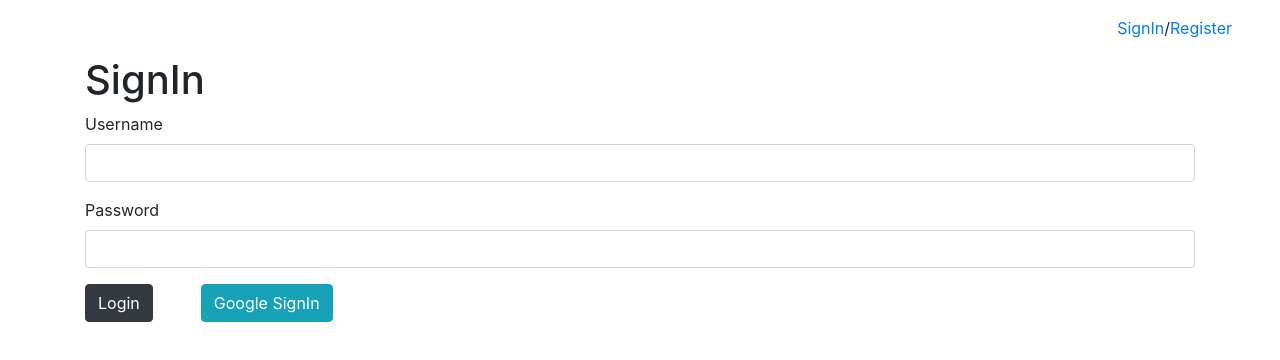
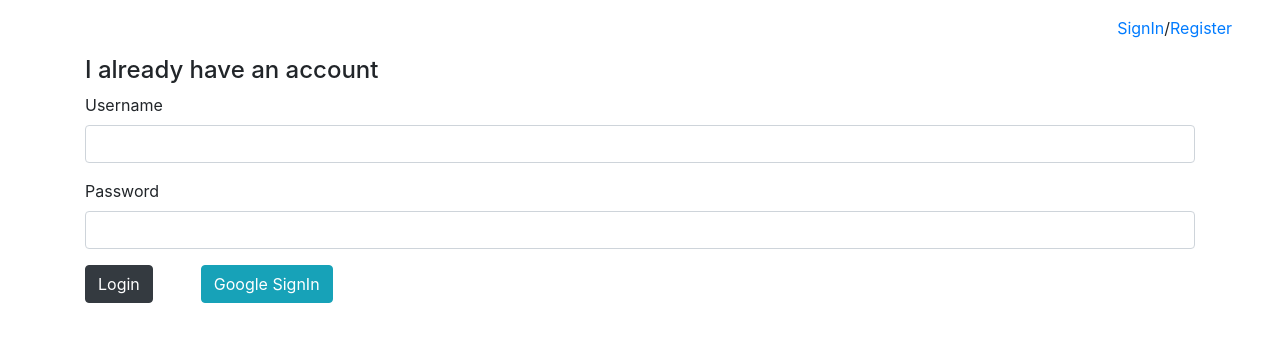
Before and after one commit to dinesh1101/Msc-Newsboard, a React (Create React App) app: page /login in a window 1280 px wide. Shown: the top 360 px of the page. Built offline with nearby package versions, Linux system fonts and the light colour scheme; no server answers.

Commit message:
form content changed

```diff
--- a/src/components/loginForm.jsx
+++ b/src/components/loginForm.jsx
@@ -30,7 +30,7 @@ class LoginForm extends Component {
     const { account } = this.state;
     return (
       <div className="container">
-        <h1>SignIn</h1>
+        <h4>I already have an account</h4>
 
         <form onSubmit={this.handleSubmit}>
           <Input
```
